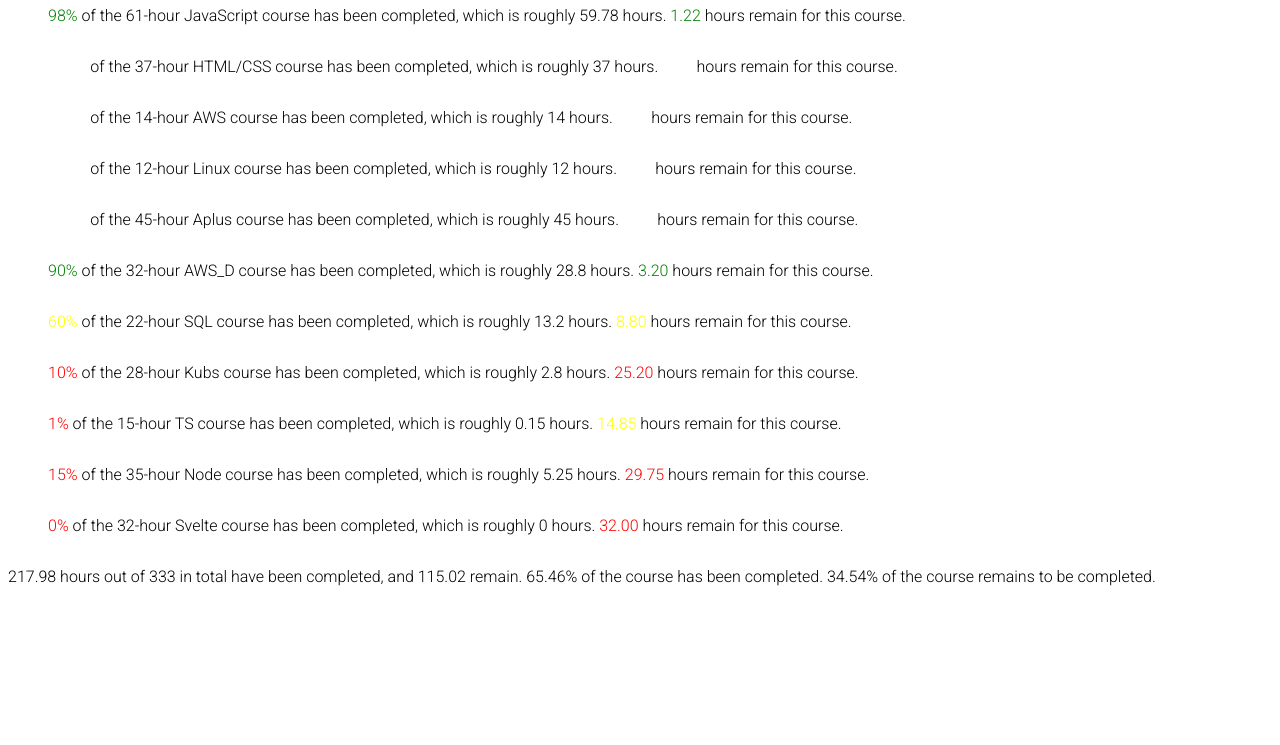
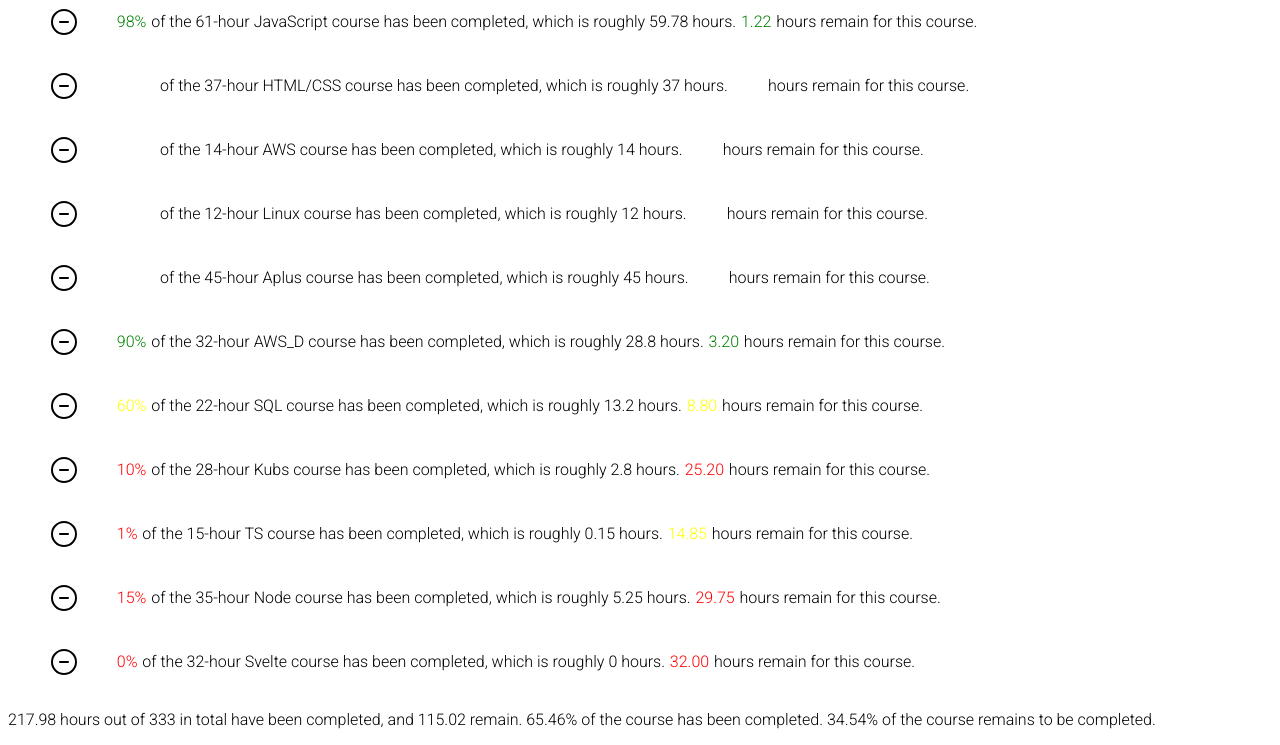
Before and after one commit to armoredchimp/early-course-calc, a plain HTML site: page index.html in a window 1280 px wide. Shown: the part 75-820 px from the top of the page. Drawn offline with Linux system fonts and the light colour scheme.

Commit message:
ver 0.006

```diff
--- a/index.html
+++ b/index.html
@@ -13,7 +13,7 @@
     />
   </head>
   <body>
-    <h1>Course calculator version <span class="version-num">0.005</span></h1>
+    <h1>Course calculator version <span class="version-num">0.006</span></h1>
     <ul class="course"></ul>
     <p class="result"></p>
     <script src="script.js"></script>
--- a/script.js
+++ b/script.js
@@ -124,30 +124,54 @@ const courseLoad = function (courses) {
     let remainingHours = course.remainingHours();
     let colorR = getColor(remainingHours);
     let colorP = percentColor(course.progress);
-    let courseR = `<span style="color: ${colorP};">${
-      course.progress
-    }%</span> of the ${course.totalHours}-hour ${
+    let courseR = `<svg xmlns="http://www.w3.org/2000/svg" fill="none" viewBox="0 0 24 24" stroke-width="1.5" stroke="currentColor" class="minus-icon">
+    <path stroke-linecap="round" stroke-linejoin="round" d="M15 12H9m12 0a9 9 0 11-18 0 9 9 0 0118 0z" />
+  </svg><span style="color: ${colorP};">${course.progress}%</span> of the ${
+      course.totalHours
+    }-hour ${
       course.name
     } course has been completed, which is roughly ${courseHours} hours. <span style="color: ${colorR};">${remainingHours.toFixed(
       2
-    )}</span> hours remain for this course.`;
+    )}</span> hours remain for this course.
+  `;
     let listItem = document.createElement("li");
     listItem.innerHTML = courseR;
+    let svgMI = listItem.querySelector(".minus-icon");
+    svgMI.style.width = "2rem";
+    svgMI.style.marginRight = "2rem";
     courseUL.appendChild(listItem);
-    console.log(courseR);
+    svgMI.addEventListener("click", () => {
+      listItem.remove();
+      completed(totalHours, totalCourseHours);
+    });
   });
 
+  // let completedPercentage =
+  //   Math.round((totalHours / totalCourseHours) * 100 * 100) / 100;
+  // let remainingPercentage = Math.round((100 - completedPercentage) * 100) / 100;
+
+  // let text = `${totalHours.toFixed(
+  //   2
+  // )} hours out of ${totalCourseHours} in total have been completed, and ${
+  //   Math.round((totalCourseHours - totalHours) * 100) / 100
+  // } remain. ${completedPercentage}% of the course has been completed. ${remainingPercentage}% of the course remains to be completed.`;
+  // console.log(text);
+  function completed(totalHours, totalCourseHours) {
     let completedPercentage =
       Math.round((totalHours / totalCourseHours) * 100 * 100) / 100;
-  let remainingPercentage = Math.round((100 - completedPercentage) * 100) / 100;
+    let remainingPercentage =
+      Math.round((100 - completedPercentage) * 100) / 100;
+    let remainingHours =
+      Math.round((totalCourseHours - totalHours) * 100) / 100;
 
     let text = `${totalHours.toFixed(
       2
-  )} hours out of ${totalCourseHours} in total have been completed, and ${
-    Math.round((totalCourseHours - totalHours) * 100) / 100
-  } remain. ${completedPercentage}% of the course has been completed. ${remainingPercentage}% of the course remains to be completed.`;
+    )} hours out of ${totalCourseHours} in total have been completed, and ${remainingHours} remain. ${completedPercentage}% of the course has been completed. ${remainingPercentage}% of the course remains to be completed.`;
+
     console.log(text);
     result.innerHTML = text;
+  }
+  completed(totalHours, totalCourseHours);
 };
 
 // Sample course load:
--- a/styles.css
+++ b/styles.css
@@ -4,6 +4,9 @@ body {
 }
 li {
   margin-bottom: 2rem;
+  display: flex;
+  align-items: center;
+  gap: 0.3rem;
 }
 ul {
   list-style: none;
@@ -14,3 +17,6 @@ h1 {
 .version-num {
   color: #48d2e4;
 }
+.minus-icon {
+  size: 1rem;
+}
```
Lines whose indentation alone changed are shown as unchanged.
